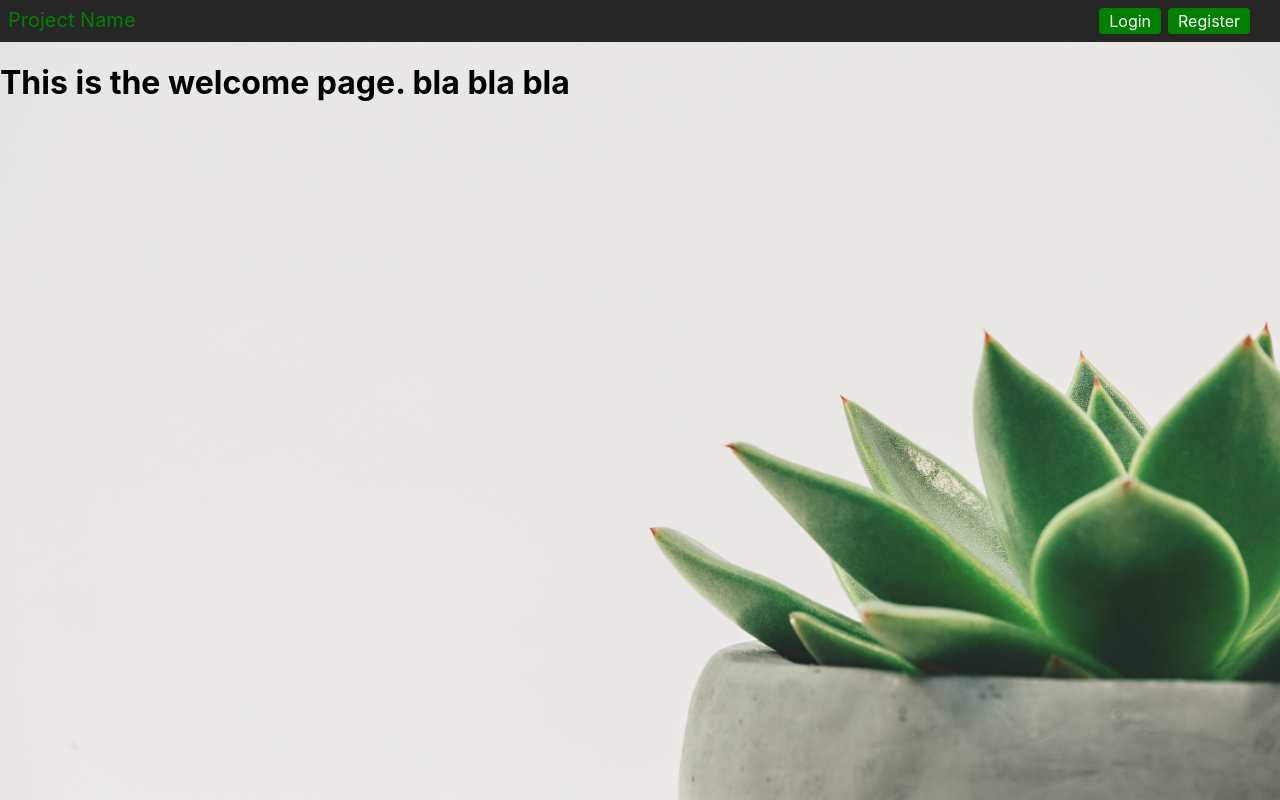
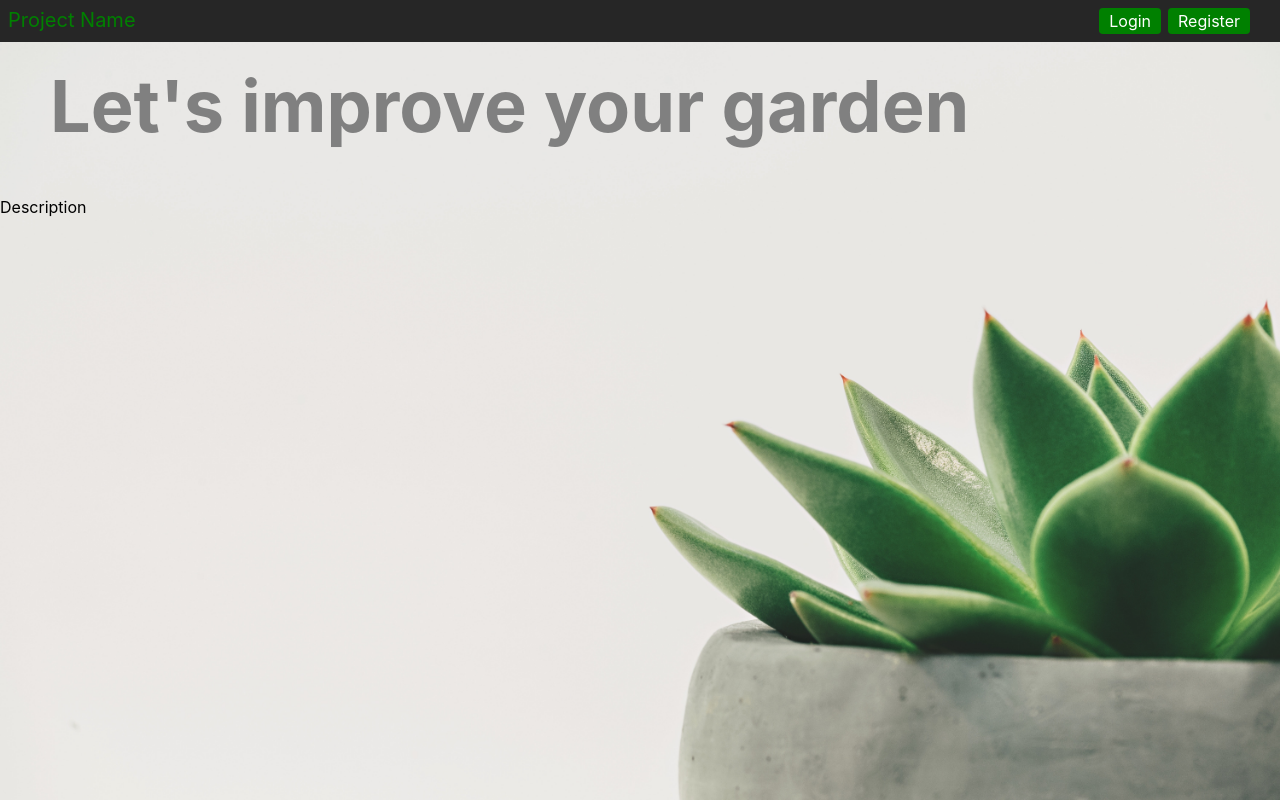
Before and after one commit to KtlnDev/SeedLab, a React (Create React App) app in the folder frontend-app/: page / in a window 1280 px wide. Built offline with nearby package versions, Linux system fonts and the light colour scheme.

Commit message:
Refactoring

```diff
--- a/frontend-app/package.json
+++ b/frontend-app/package.json
@@ -12,6 +12,7 @@
     "@types/node": "^12.20.7",
     "@types/react": "^17.0.3",
     "@types/react-dom": "^17.0.3",
+    "firebase": "^8.3.2",
     "react": "^17.0.2",
     "react-dom": "^17.0.2",
     "react-router-dom": "^5.2.0",
--- a/frontend-app/src/App.tsx
+++ b/frontend-app/src/App.tsx
@@ -1,21 +1,16 @@
 import React from 'react';
 import './App.css';
-import {
-  BrowserRouter as Router,
-  Switch,
-  Route
-} from "react-router-dom";
+import {BrowserRouter as Router, Switch, Route} from "react-router-dom";
 
-import Navigation from './components/nav-bar/navbar.component'
 import WelcomeComponent from './components/welcome/welcome.component'
 import LoginComponent from './components/login/login.component'
 import RegisterComponent from './components/register/register.component'
 
-function App() {
+class App extends React.Component{
+  render(){
     return (
       <Router>
         <div className="App">
-        <Navigation />
         <Switch>
             <Route path="/" exact component={WelcomeComponent}/>
             <Route path="/login" component={LoginComponent}/>
@@ -25,5 +20,6 @@ function App() {
       </Router>
     );
   }
+}
 
 export default App;
--- a/frontend-app/src/components/login/login.component.tsx
+++ b/frontend-app/src/components/login/login.component.tsx
@@ -1,5 +1,6 @@
 import React from 'react';
 import TextField from '@material-ui/core/TextField';
+import NavigationBar from '../navigation-bar/navigation.component'
 import './login.style.css'
 
 class LoginComponent extends React.Component{
@@ -33,7 +34,8 @@ class LoginComponent extends React.Component{
     }
     render(){
         return(
-            <div className="login-wrapper">
+            <div className="login-page">
+                <NavigationBar/>
                 <div className="login-container">
                     <h1>Login</h1>
                     <form className="form" onSubmit={this.handleSubmit}>
--- a/frontend-app/src/components/login/login.style.css
+++ b/frontend-app/src/components/login/login.style.css
@@ -1,4 +1,4 @@
-.login-wrapper {
+.login-page {
   width: 100%;
   height: 100vh;
   background-image: url("../../images/img1.jpg");
@@ -17,7 +17,7 @@
   display: flex;
   flex-direction: column;
   align-items: center;
-  margin-top: 150px;
+  margin-top: 25vh;
   padding: 20px;
   box-shadow: 0px 0px 12px 2px rgba(15, 15, 15, 0.2);
   border-radius: 5px;
--- a/frontend-app/src/components/nav-bar/navbar.component.tsx
+++ b/frontend-app/src/components/navigation-bar/navigation.component.tsx
@@ -1,14 +1,14 @@
 import React from 'react';
-import './navbar.style.css'
+import './navigation.style.css'
 
-class Navigation extends React.Component{
+class NavigationBar extends React.Component{
     render(){
         return(
-            <div className="nav-bar">
+            <div className="navigationBar">
                 <div className="title">
                     <a className="item" href="/">Project Name</a>
                 </div>
-                <div className="action-bar">
+                <div className="buttons">
                     <a className="btn" href="/register">Register</a>
                     <a className="btn" href="/login">Login</a>
                 </div>
@@ -17,4 +17,4 @@ class Navigation extends React.Component{
     }
 }
 
-export default Navigation;
+export default NavigationBar;
--- a/frontend-app/src/components/nav-bar/navbar.style.css
+++ b/frontend-app/src/components/navigation-bar/navigation.style.css
@@ -1,4 +1,4 @@
-.nav-bar {
+.navigationBar {
   width: 100%;
   height: auto;
   display: flex;
@@ -22,7 +22,7 @@
   color: white;
 }
 
-.action-bar {
+.buttons {
   width: 50%;
   margin: 8px;
   padding-right: 15px;
--- a/frontend-app/src/components/register/register.component.tsx
+++ b/frontend-app/src/components/register/register.component.tsx
@@ -1,5 +1,6 @@
 import React from 'react';
 import TextField from '@material-ui/core/TextField';
+import NavigationBar from '../navigation-bar/navigation.component'
 import './register.style.css'
 
 class RegisterComponent extends React.Component{
@@ -42,7 +43,8 @@ class RegisterComponent extends React.Component{
 
     render(){
         return(
-            <div className="register-wrapper">
+            <div className="register-page">
+                <NavigationBar/>
                 <div className="register-container">
                     <h1>Create account</h1>
                     <form className="form" onSubmit={this.handleSubmit}>
--- a/frontend-app/src/components/register/register.style.css
+++ b/frontend-app/src/components/register/register.style.css
@@ -1,4 +1,4 @@
-.register-wrapper {
+.register-page {
   width: 100%;
   height: 100vh;
   background-image: url("../../images/img1.jpg");
@@ -16,7 +16,7 @@
   display: flex;
   flex-direction: column;
   align-items: center;
-  margin-top: 150px;
+  margin-top: 15vh;
   padding: 20px;
   box-shadow: 0px 0px 12px 2px rgba(15, 15, 15, 0.2);
   border-radius: 5px;
--- a/frontend-app/src/components/welcome/welcome.component.tsx
+++ b/frontend-app/src/components/welcome/welcome.component.tsx
@@ -1,12 +1,15 @@
 import React from 'react';
 import './welcome.style.css'
+import NavigationBar from '../navigation-bar/navigation.component'
 
 class WelcomeComponent extends React.Component{
     render(){
         return(
-            <div className="container">
-                <h1>This is the welcome page. bla bla bla</h1>
-            </div>
+                <div className="welcome-page">
+                    <NavigationBar/>
+                    <h1 className="h1">Let's improve your garden</h1>
+                    <span>Description</span>
+                </div>
         )
     }
 }
--- a/frontend-app/src/components/welcome/welcome.style.css
+++ b/frontend-app/src/components/welcome/welcome.style.css
@@ -1,4 +1,4 @@
-.container {
+.welcome-page {
   width: 100%;
   height: 100vh;
   background-image: url("../../images/img1.jpg");
@@ -6,3 +6,10 @@
   background-repeat: no-repeat;
   background-position: center center;
 }
+
+.h1{
+  font-size: 72px;
+  color:gray;
+  margin-left: 50px;
+  margin-top: 20px;
+}
```
Also changed, not shown: 1 other file (tests, documents, lock files or other folders). Lines whose indentation alone changed are shown as unchanged.
